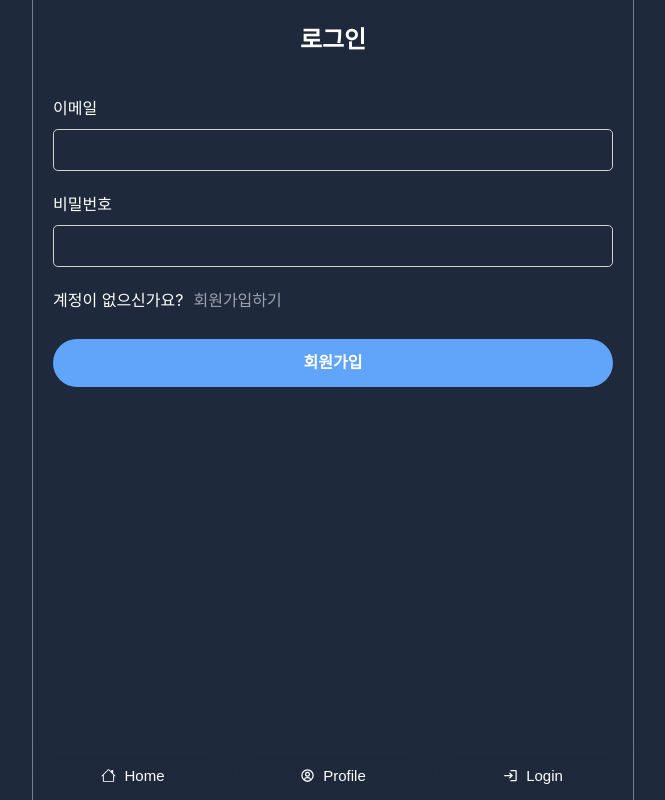
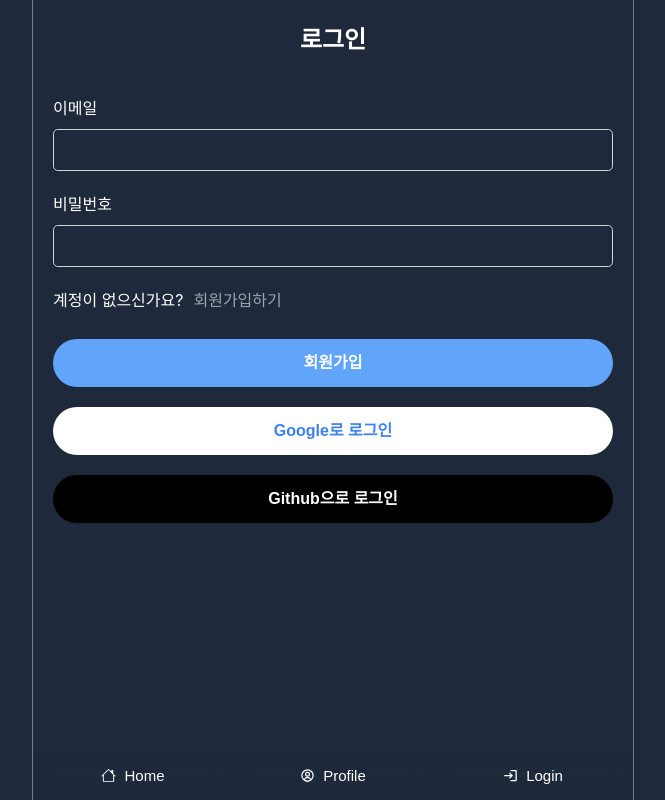
Before and after one commit to Oatmealcake/front-project-twitter, a React (Create React App) app: page /users/login in a window 1280 px wide. Shown: the whole page, without its empty margins (307-972 px from the left). Built offline with nearby package versions, Linux system fonts and the light colour scheme; no server answers.

Commit message:
update: 3-6 OAuth

```diff
--- a/src/components/users/LoginForm.tsx
+++ b/src/components/users/LoginForm.tsx
@@ -1,6 +1,6 @@
 import { useState } from 'react';
 import { Link, useNavigate } from 'react-router-dom';
-import { getAuth, signInWithEmailAndPassword } from "firebase/auth";
+import { GithubAuthProvider, GoogleAuthProvider, getAuth, signInWithEmailAndPassword, signInWithPopup } from "firebase/auth";
 import { app } from 'fierbaseApp';
 import { toast } from "react-toastify"
 
@@ -49,6 +49,34 @@
     }
   };
 
+  const onClickSocialLogin = async (
+    e: any
+  ) => {
+    const {
+      target: { name },
+    } = e;
+
+    let provider;
+    const auth = getAuth(app);
+
+    if(name === "google") {
+      provider = new GoogleAuthProvider();
+    };
+
+    if(name === "github") {
+      provider = new GithubAuthProvider();
+    };
+
+    await signInWithPopup(auth, provider as GithubAuthProvider | GoogleAuthProvider).then((result) => {
+      console.log(result);
+      toast.success("로그인 되었습니다.");
+    }).catch((error) => {
+      console.log(error);
+      const errorMessage = error?.message;
+      toast?.error(errorMessage);
+    })
+  }
+
   return (
     <form className="form form--lg" onSubmit={onSubmit}>
       <div className="form__title">로그인</div>
@@ -67,13 +95,19 @@
       )}
       <div className="form__block">
         계정이 없으신가요?
-        <Link to="/users/signin" className="form__link">
+        <Link to="/users/signup" className="form__link">
           회원가입하기
         </Link>
       </div>
       <div className="form__block--lg">
         <button type="submit" className="form__btn--submit" disabled={error?.length > 0}>회원가입</button>
       </div>
+      <div className="form__block">
+        <button type="button" name="google" className="form__btn--google" onClick={onClickSocialLogin}>Google로 로그인</button>
+      </div>
+      <div className="form__block">
+        <button type="button" name="github" className="form__btn--github" onClick={onClickSocialLogin}>Github으로 로그인</button>
+      </div>
     </form>
   );
 }
--- a/src/components/users/SignupForm.tsx
+++ b/src/components/users/SignupForm.tsx
@@ -1,6 +1,6 @@
 import { useState } from 'react';
 import { Link, useNavigate } from 'react-router-dom';
-import { getAuth, createUserWithEmailAndPassword } from "firebase/auth";
+import { getAuth, createUserWithEmailAndPassword, signInWithPopup, GoogleAuthProvider, GithubAuthProvider } from "firebase/auth";
 import { app } from 'fierbaseApp';
 import { toast } from "react-toastify"
 
@@ -64,6 +64,34 @@
     }
   };
 
+  const onClickSocialLogin = async (
+    e: any
+  ) => {
+    const {
+      target: { name },
+    } = e;
+
+    let provider;
+    const auth = getAuth(app);
+
+    if(name === "google") {
+      provider = new GoogleAuthProvider();
+    };
+
+    if(name === "github") {
+      provider = new GithubAuthProvider();
+    };
+
+    await signInWithPopup(auth, provider as GithubAuthProvider | GoogleAuthProvider).then((result) => {
+      console.log(result);
+      toast.success("로그인 되었습니다.");
+    }).catch((error) => {
+      console.log(error);
+      const errorMessage = error?.message;
+      toast?.error(errorMessage);
+    })
+  }
+
   return (
     <form className="form form--lg" onSubmit={onSubmit}>
       <div className="form__title">회원가입</div>
@@ -93,6 +121,12 @@
       <div className="form__block--lg">
         <button type="submit" className="form__btn--submit" disabled={error?.length > 0}>회원가입</button>
       </div>
+      <div className="form__block">
+        <button type="button" name="google" className="form__btn--google" onClick={onClickSocialLogin}>Google로 회원가입</button>
+      </div>
+      <div className="form__block">
+        <button type="button" name="github" className="form__btn--github" onClick={onClickSocialLogin}>Github으로 회원가입</button>
+      </div>
     </form>
   );
 }
--- a/src/index.scss
+++ b/src/index.scss
@@ -318,4 +318,25 @@
   &__error {
     color: $danger;
   }
+
+  &__btn--google {
+    @extend .form__btn--submit;
+    background-color: $white;
+    color: $activeBorder;
+
+    &:hover, &:focus {
+      background-color: $activeBorder;
+      color: $white;
+    }
+  }
+
+  &__btn--github {
+    @extend .form__btn--submit;
+    background-color: black;
+    color: $white;
+
+    &:hover, &:focus {
+      background-color: $activeBg;
+    }
+  }
 }
```
